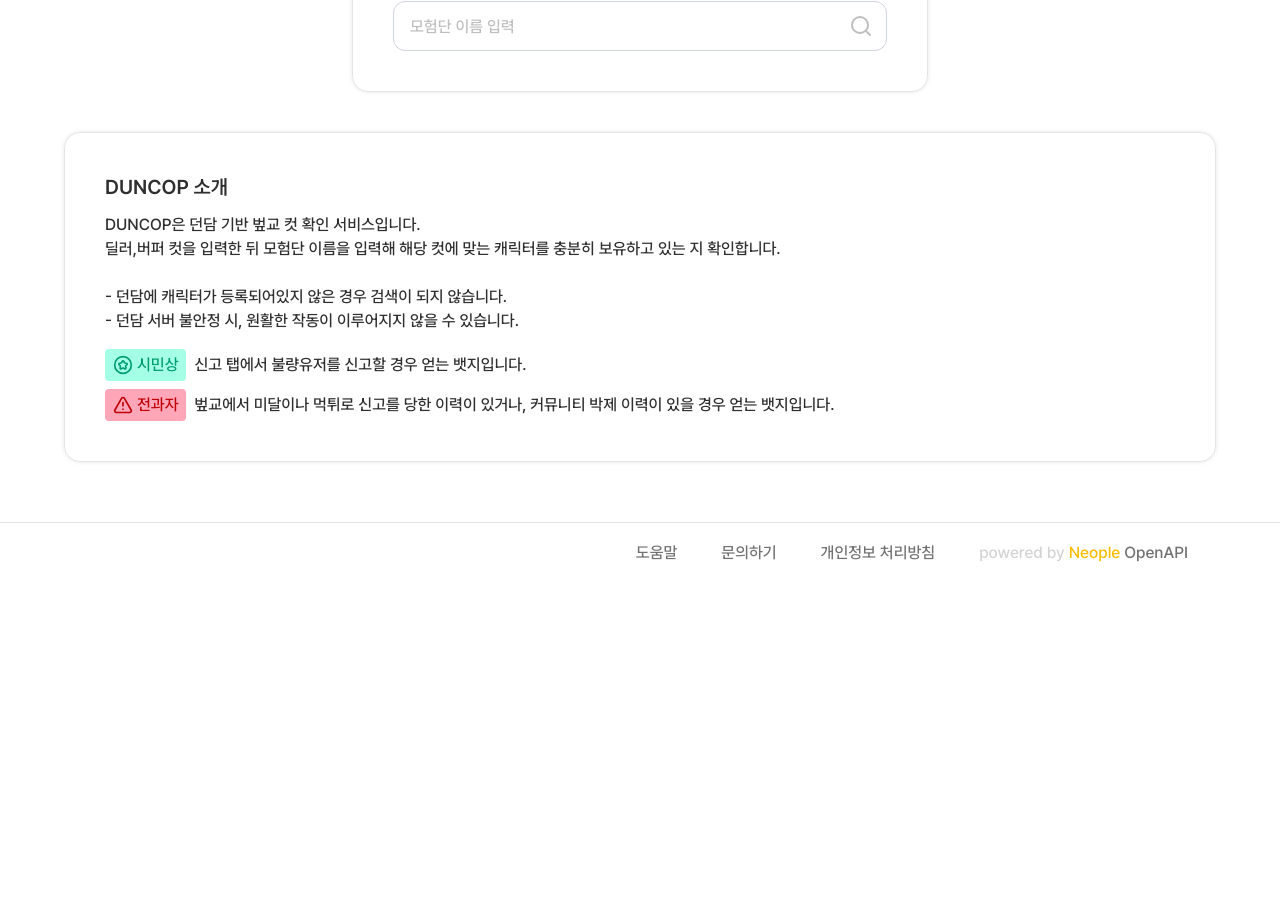
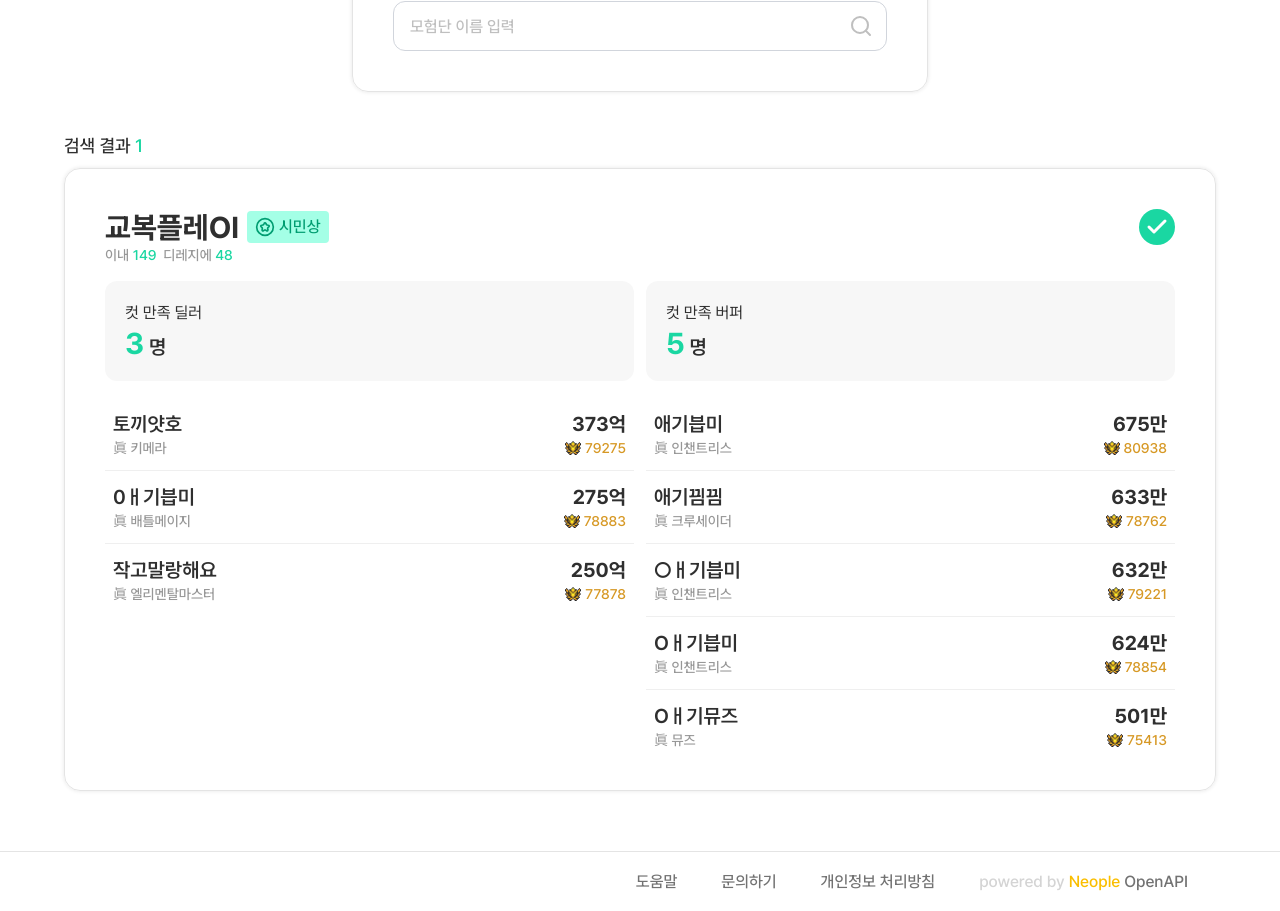
Before and after one commit to duncop/duncop, a Next.js app: page / in a window 1280 px wide. Shown: the part 480-1391 px from the top of the page. Before the commit the page ends 1062 px from the top, so only its background shows below. Built offline with nearby package versions, Linux system fonts and the light colour scheme.

Commit message:
fix: Main 페이지 수정

```diff
--- a/src/app/page.tsx
+++ b/src/app/page.tsx
@@ -1,3 +1,4 @@
+import AdventureCard from "@/components/AdventureCard";
 import Menual from "@/components/Menual";
 import SearchForm from "@/components/SearchForm";
 
@@ -5,10 +6,21 @@
     return (
         <div className="gap-10 flex flex-col items-center">
             <h1>
-                DUN<span className="text-main">COP</span>
+                DUN<span className="t-main">COP</span>
             </h1>
             <SearchForm />
-            <Menual />
+            {true ? (
+                <div className="w-full">
+                    <p className="text-lg mb-2">
+                        검색 결과 <span className="t-main">1</span>
+                    </p>
+                    <div className="w-full flex gap-3">
+                        <AdventureCard />
+                    </div>
+                </div>
+            ) : (
+                <Menual />
+            )}
         </div>
     );
 }
```
